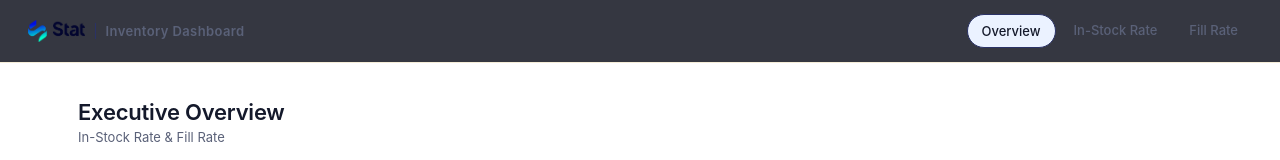
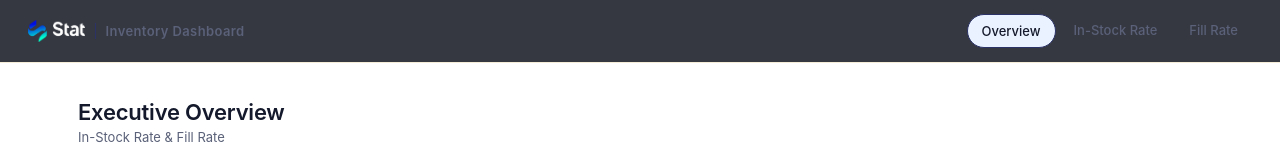
Before and after one commit to mckaytuttle-blip/C-Suite-Inventory, a Next.js app: page / in a window 1280 px wide. Shown: the top 160 px of the page. Built offline with nearby package versions, Linux system fonts and the light colour scheme.

Commit message:
Update logo image in NavBar component

```diff
--- a/components/NavBar.tsx
+++ b/components/NavBar.tsx
@@ -16,7 +16,7 @@ export default function NavBar() {
     <header className="topnav">
       <Link href="/" className="brand">
         {/* eslint-disable-next-line @next/next/no-img-element */}
-        <img src="/stat logo.png" alt="Stat" />
+        <img src="/stat logo white.png" alt="Stat" />
         <span>Inventory Dashboard</span>
       </Link>
       <nav>
```
